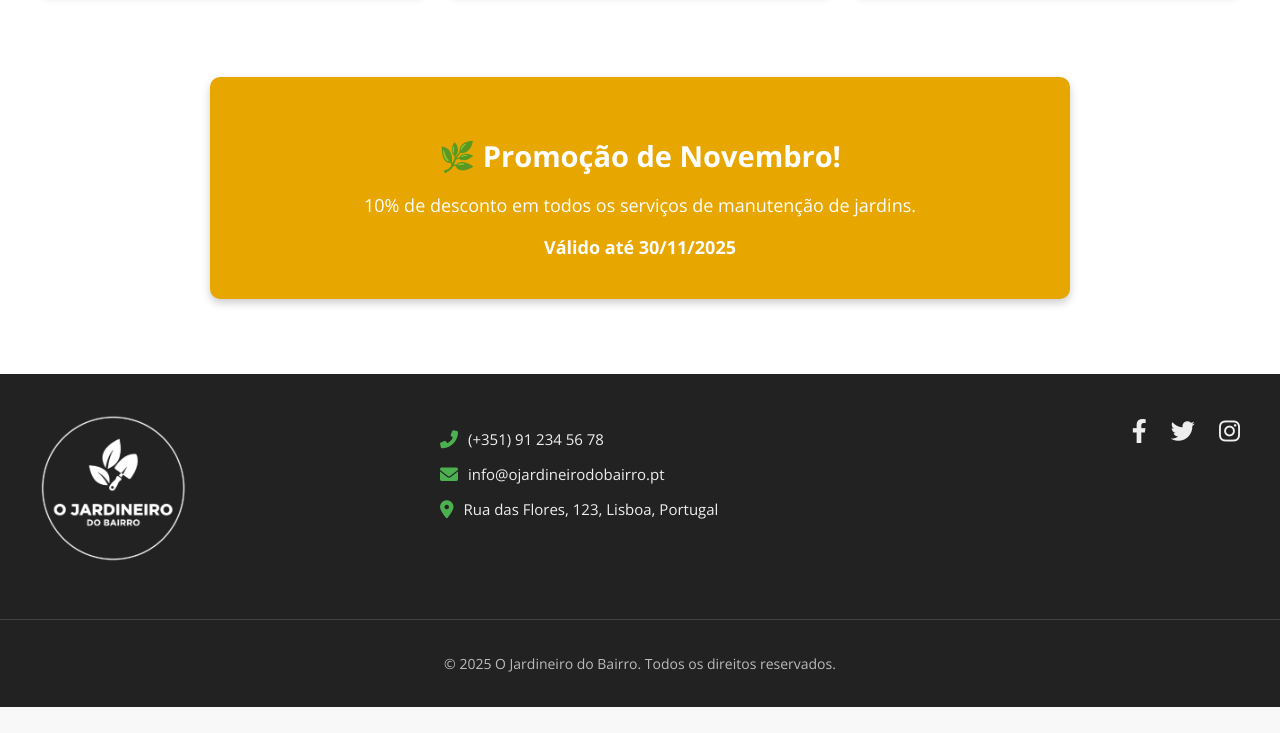
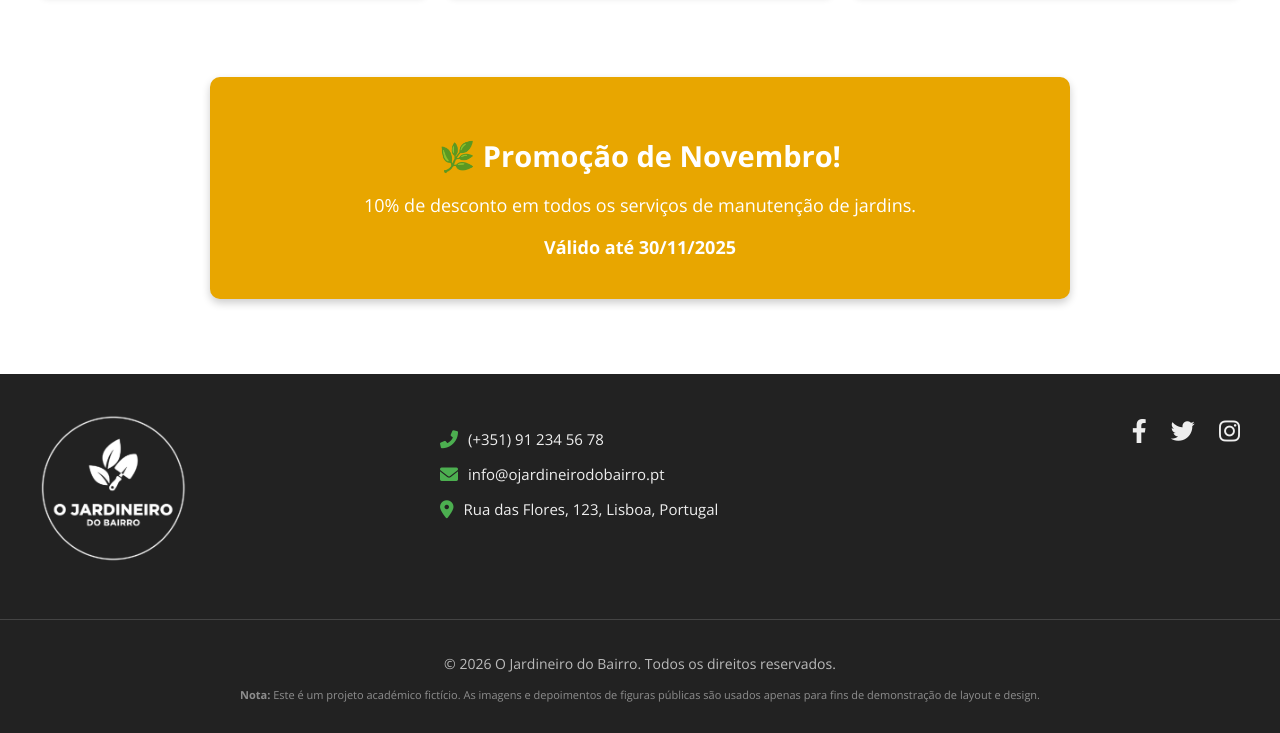
Before and after one commit to DEVGCh/responsive_gardening_site, a plain HTML site: page index.html in a window 1280 px wide. Shown: the part 2461-3194 px from the top of the page. Before the commit the page ends 3168 px from the top, so only its background shows below. Drawn offline with nearby package versions, Linux system fonts and the light colour scheme.

Commit message:
adicionar disclaimer de projeto fictício no footer

```diff
--- a/index.html
+++ b/index.html
@@ -174,7 +174,10 @@
             </div>
         </div>
         <div class="copyright">
-            <p>&copy; 2025 O Jardineiro do Bairro. Todos os direitos reservados.</p>
+            <p>&copy; 2026 O Jardineiro do Bairro. Todos os direitos reservados.</p>
+            <p style="font-size: 11px; margin-top: 10px; opacity: 0.7;">
+            <strong>Nota:</strong> Este é um projeto académico fictício. As imagens e depoimentos de figuras públicas são usados apenas para fins de demonstração de layout e design.
+            </p>
         </div>
     </footer>
 
```
